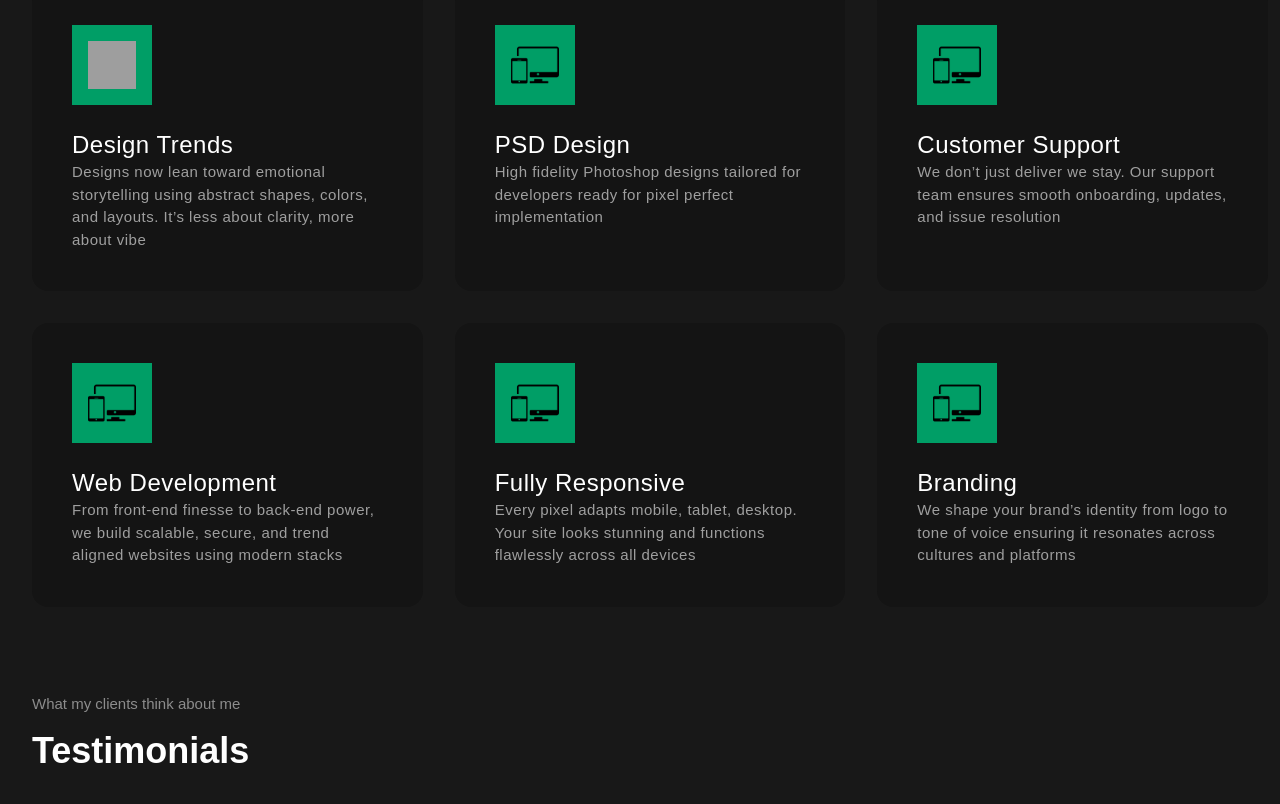
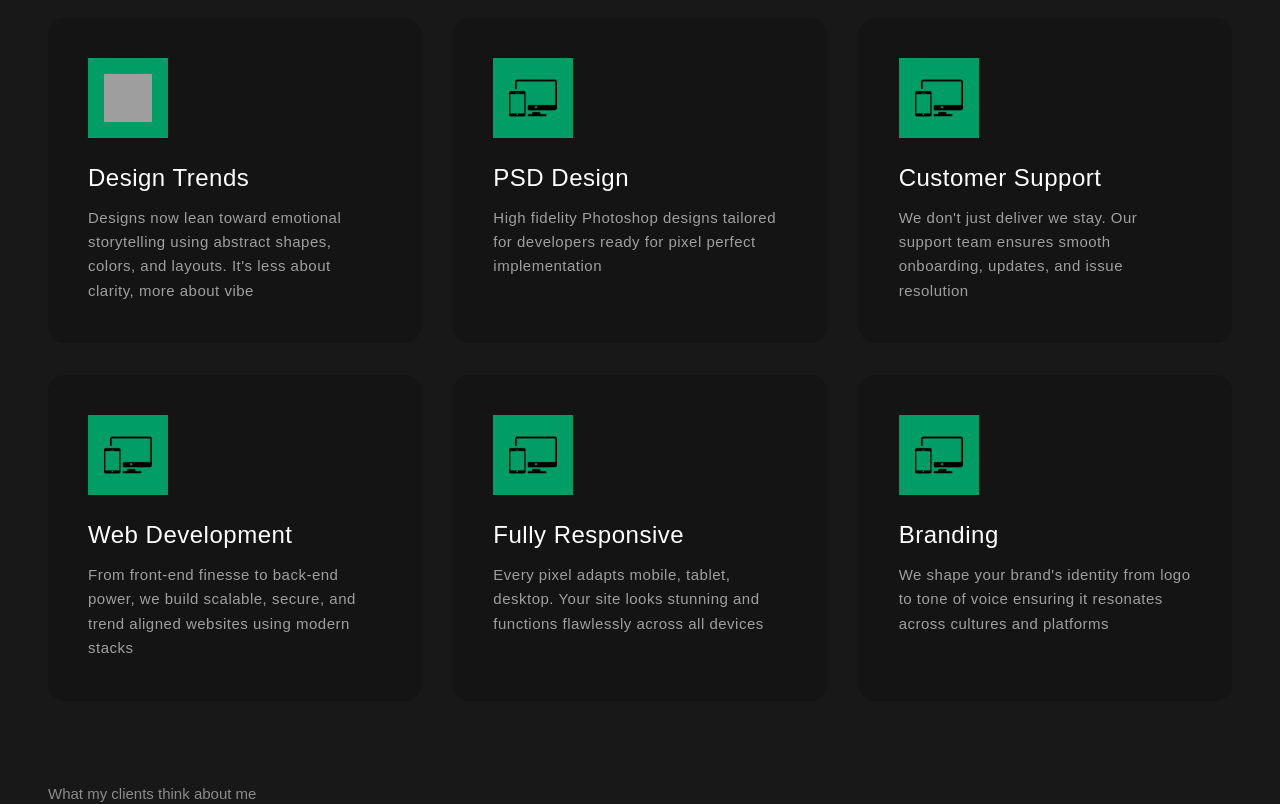
Before and after one commit to ATM-Sakayet-Hossain/Sakayet_protfolio_nextJS, a Next.js app: page /about in a window 1280 px wide. Shown: the part 1120-1924 px from the top of the page. Built offline with nearby package versions, Linux system fonts and the light colour scheme; grey boxes are pictures that could not be loaded.

Commit message:
Responsive

```diff
--- a/app/Components/about/MyService.jsx
+++ b/app/Components/about/MyService.jsx
@@ -6,23 +6,43 @@ const Myservice = () => {
     <section>
       <div className="container-1">
         <div className="row ">
-          <h3 className="text-white opacity-50 text-start text-[15px] pt-[7%] mb-[17px] font-poppins">
+          <h3 className="text-white opacity-50 text-start text-xs sm:text-sm md:text-base lg:text-lg xl:text-[15px] pt-8 sm:pt-12 md:pt-16 lg:pt-20 xl:pt-[7%] mb-4 sm:mb-6 md:mb-8 lg:mb-12 xl:mb-[17px] font-poppins">
             Services i offer to my clients
           </h3>
-          <h2 className="text-[36px] font-bold font-poppins text-white leading-[100%] text-start">
+          <h2 className="text-2xl sm:text-3xl md:text-4xl lg:text-5xl xl:text-6xl 2xl:text-[36px] font-bold font-poppins text-white leading-tight sm:leading-tight md:leading-tight lg:leading-tight xl:leading-tight 2xl:leading-[100%] text-start">
             My Services
           </h2>
-          <div className="grid grid-cols-1 md:grid-cols-3 gap-8 mt-10">
+          <div className="grid grid-cols-1 sm:grid-cols-2 lg:grid-cols-3 gap-4 sm:gap-6 md:gap-8 mt-6 sm:mt-8 md:mt-10">
             <ServiceCard
               image="https://res.cloudinary.com/thewebmaster/image/upload/c_scale,f_auto,q_auto:best,w_516/images/html/html5.png"
               title="Design Trends"
-              Description="Designs now lean toward emotional storytelling using abstract shapes, colors, and layouts. It’s less about clarity, more about vibe"
+              Description="Designs now lean toward emotional storytelling using abstract shapes, colors, and layouts. It's less about clarity, more about vibe"
             />
-            <ServiceCard image="/images/responsive.png" title="PSD Design" Description="High fidelity Photoshop designs tailored for developers ready for pixel perfect implementation" />
-            <ServiceCard image="/images/responsive.png" title="Customer Support" Description="We don’t just deliver we stay. Our support team ensures smooth onboarding, updates, and issue resolution" />
-            <ServiceCard image="/images/responsive.png" title="Web Development" Description="From front-end finesse to back-end power, we build scalable, secure, and trend aligned websites using modern stacks" />
-            <ServiceCard image="/images/responsive.png" title="Fully Responsive" Description="Every pixel adapts mobile, tablet, desktop. Your site looks stunning and functions flawlessly across all devices" />
-            <ServiceCard image="/images/responsive.png" title="Branding" Description="We shape your brand’s identity from logo to tone of voice ensuring it resonates across cultures and platforms" />
+            <ServiceCard
+              image="/images/responsive.png"
+              title="PSD Design"
+              Description="High fidelity Photoshop designs tailored for developers ready for pixel perfect implementation"
+            />
+            <ServiceCard
+              image="/images/responsive.png"
+              title="Customer Support"
+              Description="We don't just deliver we stay. Our support team ensures smooth onboarding, updates, and issue resolution"
+            />
+            <ServiceCard
+              image="/images/responsive.png"
+              title="Web Development"
+              Description="From front-end finesse to back-end power, we build scalable, secure, and trend aligned websites using modern stacks"
+            />
+            <ServiceCard
+              image="/images/responsive.png"
+              title="Fully Responsive"
+              Description="Every pixel adapts mobile, tablet, desktop. Your site looks stunning and functions flawlessly across all devices"
+            />
+            <ServiceCard
+              image="/images/responsive.png"
+              title="Branding"
+              Description="We shape your brand's identity from logo to tone of voice ensuring it resonates across cultures and platforms"
+            />
           </div>
         </div>
       </div>
--- a/app/Components/about/ServiceCard.jsx
+++ b/app/Components/about/ServiceCard.jsx
@@ -3,8 +3,8 @@ import React from "react";
 
 const ServiceCard = ({ image, title, Description }) => {
   return (
-    <div className="bg-[#00000030] p-10 hover:border-2 border-green rounded-2xl">
-      <div className="w-20 h-20 p-4 text-white bg-green mb-6">
+    <div className="bg-[#00000030] p-4 sm:p-6 md:p-8 lg:p-10 hover:border-2 border-green rounded-2xl transition-all duration-300 hover:transform hover:scale-105">
+      <div className="w-16 h-16 sm:w-18 sm:h-18 md:w-20 md:h-20 p-3 sm:p-4 text-white bg-green mb-4 sm:mb-6">
         <Image
           width={50}
           height={50}
@@ -13,10 +13,10 @@ const ServiceCard = ({ image, title, Description }) => {
           className="w-full h-full"
         />
       </div>
-      <h2 className="text-2xl font-poppins font-normal text-white tracking-[.5px]">
+      <h2 className="text-lg sm:text-xl md:text-2xl font-poppins font-normal text-white tracking-[.5px] mb-2 sm:mb-3">
         {title}
       </h2>
-      <p className="text-[15px] font-poppins font-normal text-sencond tracking-[.5px]">
+      <p className="text-xs sm:text-sm md:text-base lg:text-[15px] font-poppins font-normal text-sencond tracking-[.5px] leading-relaxed">
         {Description}
       </p>
     </div>
--- a/app/globals.css
+++ b/app/globals.css
@@ -2,12 +2,69 @@
 
 @utility container {
   margin-inline: auto;
+  padding-inline: 1rem;
+  max-width: 100%;
+}
+
+@utility container-1 {
+  margin-inline: auto;
+  padding-inline: 1rem;
+  max-width: 100%;
+}
+
+/* Responsive container utilities */
+@media (min-width: 640px) {
+  .container {
+    padding-inline: 1.5rem;
+  }
+
+  .container-1 {
+    padding-inline: 1.5rem;
+  }
+}
+
+@media (min-width: 768px) {
+  .container {
     padding-inline: 2rem;
   }
-@utility container-1 {
-  margin-inline: auto;
+
+  .container-1 {
     padding-inline: 2rem;
-  width: 1300px;
+    max-width: 768px;
+  }
+}
+
+@media (min-width: 1024px) {
+  .container {
+    padding-inline: 2.5rem;
+  }
+
+  .container-1 {
+    padding-inline: 2.5rem;
+    max-width: 1024px;
+  }
+}
+
+@media (min-width: 1280px) {
+  .container {
+    padding-inline: 3rem;
+  }
+
+  .container-1 {
+    padding-inline: 3rem;
+    max-width: 1280px;
+  }
+}
+
+@media (min-width: 1536px) {
+  .container {
+    padding-inline: 3.5rem;
+  }
+
+  .container-1 {
+    padding-inline: 3.5rem;
+    max-width: 1300px;
+  }
 }
 @theme {
   --font-poppins: "Poppins", sans-serif;
@@ -18,28 +75,27 @@
   --color-sencond: #9f9f9f;
 }
 
-::-webkit-scrollbar{
+::-webkit-scrollbar {
   width: 10px;
 }
-::-webkit-scrollbar-track{
+::-webkit-scrollbar-track {
   background-color: rgb(219, 219, 219);
 }
-::-webkit-scrollbar-thumb{
+::-webkit-scrollbar-thumb {
   background: rgb(119, 119, 119);
-
 }
 
 /* Common css start */
-section{
+section {
   background-color: rgb(24, 24, 24);
   height: 100%;
 }
-.text p{
-  border-bottom: 2px solid rgba(255, 255, 255, .08);
+.text p {
+  border-bottom: 2px solid rgba(255, 255, 255, 0.08);
   padding-bottom: 29px;
 }
 /* core animated bar */
-.animated-bar{
+.animated-bar {
   position: relative;
   display: block;
   width: 75px;
@@ -49,7 +105,7 @@ section{
   overflow: hidden;
 }
 .animated-bar::before,
-.animated-bar::after{
+.animated-bar::after {
   content: "";
   position: absolute;
   top: 0;
@@ -60,12 +116,22 @@ section{
   animation: barAnimation 3s linear infinite;
 }
 
-.animated-bar::before { left: 8px; animation-delay: 0s; }
-.animated-bar::after  { left: 0px; animation-delay: 0s; }
+.animated-bar::before {
+  left: 8px;
+  animation-delay: 0s;
+}
+.animated-bar::after {
+  left: 0px;
+  animation-delay: 0s;
+}
 
-@keyframes barAnimation{
-  0%   { transform: translateX(0); }
-  100% { transform: translateX(75px); }
+@keyframes barAnimation {
+  0% {
+    transform: translateX(0);
+  }
+  100% {
+    transform: translateX(75px);
+  }
 }
 /* core animated bar */
 
@@ -77,7 +143,7 @@ section{
   width: 100%;
   background: transparent;
   color: #fff;
-    padding: 35px 20px;
+  padding: 20px 16px;
   position: fixed;
   top: 0;
   z-index: 1000;
@@ -87,19 +153,20 @@ section{
   display: flex;
   justify-content: space-between;
   align-items: center;
+  max-width: 1200px;
+  margin: 0 auto;
 }
-
 
 .navbar-menu {
   display: flex;
   list-style: none;
   margin: 0;
   padding: 0;
-    gap: 10px;
+  gap: 8px;
 }
 
 .navbar-item {
-    margin-left: 1.5rem;
+  margin-left: 1rem;
 }
 
 .navbar-link {
@@ -108,26 +175,38 @@ section{
   font-size: 15px;
   transition: color 0.3s ease;
   font-family: "Poppins", serif;
+  padding: 8px 12px;
+  border-radius: 6px;
 }
 
+.navbar-link:hover {
+  color: #009e66;
+  background-color: rgba(0, 158, 102, 0.1);
+}
 
 /* Hamburger Menu (Mobile) */
 .navbar-toggle {
   display: none;
   flex-direction: column;
   cursor: pointer;
+  padding: 4px;
 }
 
 .navbar-toggle .bar {
   width: 25px;
   height: 3px;
   background-color: #fff;
-    margin: 4px 0;
+  margin: 3px 0;
   transition: 0.4s;
+  border-radius: 2px;
 }
 
-  /* Mobile Styles */
-  @media (max-width: 768px) {
+/* Responsive Styles */
+@media (max-width: 640px) {
+  .navbar {
+    padding: 16px 12px;
+  }
+
   .navbar-toggle {
     display: flex;
   }
@@ -135,11 +214,14 @@ section{
   .navbar-menu {
     flex-direction: column;
     position: absolute;
-      top: 60px;
+    top: 70px;
     left: -100%;
     width: 100%;
-      background-color: #333;
+    background-color: rgba(24, 24, 24, 0.95);
+    backdrop-filter: blur(10px);
     transition: 0.5s;
+    padding: 20px 0;
+    border-radius: 0 0 12px 12px;
   }
 
   .navbar-menu.active {
@@ -147,13 +229,42 @@ section{
   }
 
   .navbar-item {
-      margin: 1rem 0;
+    margin: 0.5rem 0;
     text-align: center;
   }
 
   .navbar-link {
-      padding: 1rem;
+    padding: 12px 20px;
     display: block;
+    font-size: 16px;
+  }
+}
+
+@media (min-width: 641px) and (max-width: 768px) {
+  .navbar {
+    padding: 24px 20px;
+  }
+
+  .navbar-menu {
+    gap: 12px;
+  }
+
+  .navbar-item {
+    margin-left: 1.25rem;
+  }
+}
+
+@media (min-width: 769px) {
+  .navbar {
+    padding: 28px 24px;
+  }
+
+  .navbar-menu {
+    gap: 16px;
+  }
+
+  .navbar-item {
+    margin-left: 1.5rem;
   }
 }
 /* Navbar css end */
@@ -180,57 +291,92 @@ section{
 }
 
 @keyframes home {
-    0%{
+  0% {
     transform: translateY(-100%);
   }
 }
 /* Home css end */
 
 /* Banner css start */
-#banner{
+#banner {
   background-image: url(../public/images/home.jpg);
   background-size: cover;
   background-position: center;
   background-repeat: no-repeat;
-    height: calc(var(--vh, 1vh)* 100);
+  height: calc(var(--vh, 1vh) * 100);
   position: relative;
   overflow: hidden;
   /* padding: 100px; */
 }
-#banner::after{
-    content: '';
+#banner::after {
+  content: "";
   position: absolute;
   top: 0;
   bottom: 0;
   left: 0;
   right: 0;
   background: #000;
-    opacity: .40;
+  opacity: 0.4;
   z-index: 2;
 }
 
-#banner .text{
+#banner .text {
   width: 100%;
   z-index: 11;
   position: absolute;
   top: -10px;
   left: 0;
   text-align: center;
+  padding: 0 1rem;
 }
 
-.icons{
+.icons {
   position: absolute;
   bottom: 0;
   right: 0;
   z-index: 3;
 }
+
+/* Responsive banner adjustments */
+@media (max-width: 640px) {
+  #banner .text {
+    padding: 0 0.5rem;
+  }
+
+  .icons {
+    right: 0.5rem;
+    bottom: 0.5rem;
+  }
+}
+
+@media (min-width: 641px) and (max-width: 768px) {
+  #banner .text {
+    padding: 0 1rem;
+  }
+
+  .icons {
+    right: 1rem;
+    bottom: 1rem;
+  }
+}
+
+@media (min-width: 769px) {
+  #banner .text {
+    padding: 0 1.5rem;
+  }
+
+  .icons {
+    right: 1.5rem;
+    bottom: 1.5rem;
+  }
+}
 /* Banner css end */
 
 /* Typing effect css start */
 .typing-effect {
-    font-family: 'Courier New', Courier, monospace;
+  font-family: "Courier New", Courier, monospace;
   font-size: 26px;
-    font-family: 'poppins', sans-serif;
+  font-family: "poppins", sans-serif;
   font-weight: 700;
   padding-top: 12px;
   display: inline-block;
```
Also changed, not shown: app/Components/Banner.jsx (+23 -16 lines), app/Components/Navbar.jsx (+33 -13 lines), app/Components/portfolio/ProjectCard.jsx (+16 -13 lines), app/portfolio/page.js (+4 -4 lines). Lines whose indentation alone changed are shown as unchanged.
